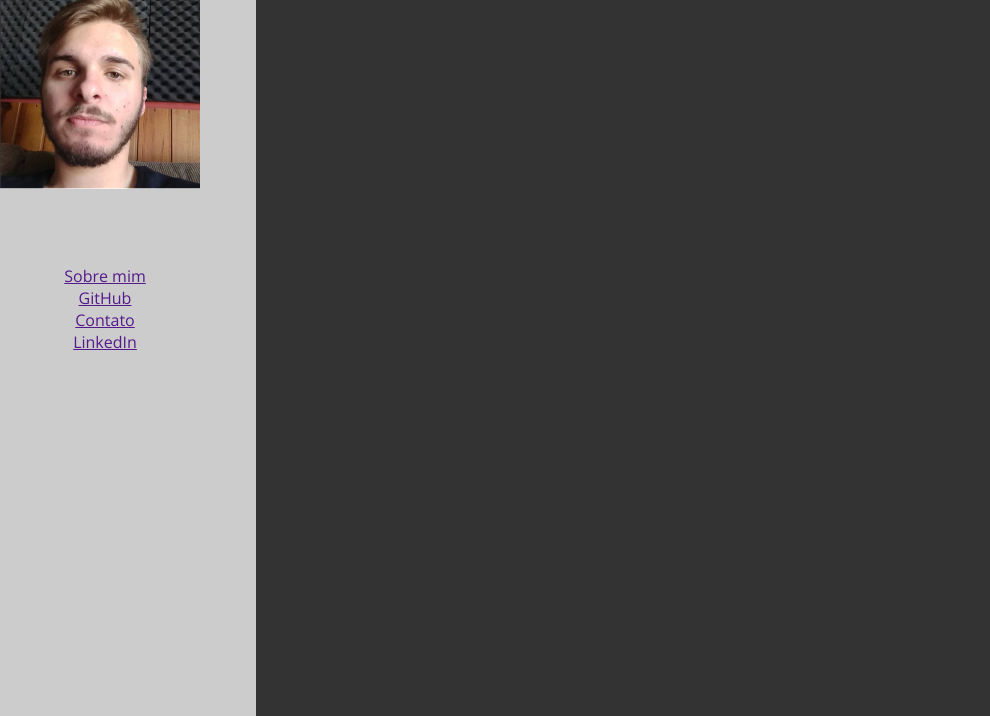
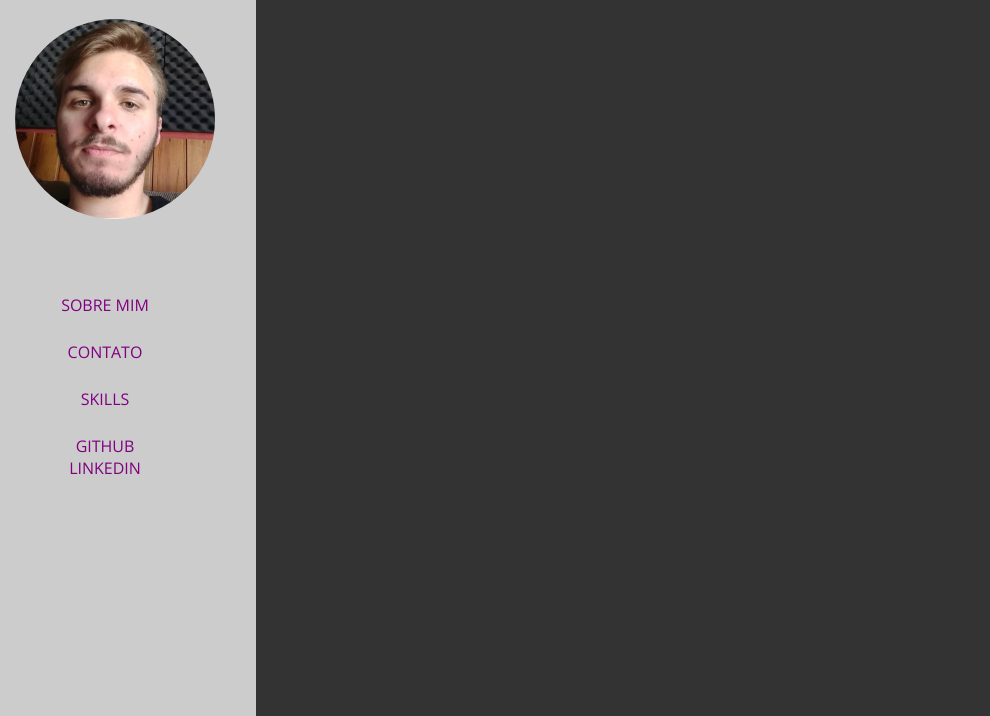
Before and after one commit to Carlosaugustob/myportfolio, a website built with Vite: page index.html in a window 1280 px wide. Shown: the part 84-800 px from the top of the page, without its empty margins (0-990 px from the left). Built offline with nearby package versions, Linux system fonts and the light colour scheme.

Commit message:
Edição dos links e centralização de textos da página

```diff
--- a/index.html
+++ b/index.html
@@ -13,20 +13,30 @@
 <body>
 
   <nav id="nav-bar">
+    <div id="content-nome">
     <h1>Carlos Augusto Borges</h1>
-    <img src="imagens/tek.jpg" width="200px" height="200px">
+    <img class="imagem" src="imagens/tek.jpg" width="200px" height="200px">
+    </div>
+    <div>
+      <div id="ajustarLinks">
+        <!-- Area de contato -->
+        <div style="margin-bottom: 25px;">
+          <a href="">Sobre mim</a>
+        </div>
+        <div style="margin-bottom: 25px;">
+          <a href="">Contato</a>
+        </div>
+        <div style="margin-bottom: 25px;">
+          <a href="">Skills</a>
+        </div>
 
-    <p class="titulo">
-      <div id="ajustarLinks">
-
-        <a href="">Sobre mim</a>
-        <a href="">GitHub</a>
-        <a href="">Contato</a>
-
-        <a href="">LinkedIn</a>
+        <!-- links externos -->
+        <div>
+          <a href="https://github.com/Carlosaugustob">GitHub</a>
+          <a href="https://www.linkedin.com/in/carlos-augusto-borges-6a5915133/">LinkedIn</a>
+        </div>
       </div>
-    </a>
-
+    </div>
   </nav>
 
   <div id="principal">
--- a/style.css
+++ b/style.css
@@ -26,6 +26,7 @@ body {
 
 #principal {
   background-color: #333;
+  text-align: center;
 }
 
 #ajustarLinks {
@@ -34,3 +35,26 @@ body {
   text-align: center;
   padding: 55px;
 }
+/* formatação dos links */
+a {
+  text-decoration: none;
+}
+
+a:link, a:visited {
+  color: purple;
+  padding: 10px 2px;
+  text-transform: uppercase;
+}
+
+a:hover{
+  text-decoration: underline;
+}
+
+.imagem {
+  border-radius:999px ;
+  padding: 15px;
+}
+
+#content-nome {
+  margin-top: 35px ;
+}
```
